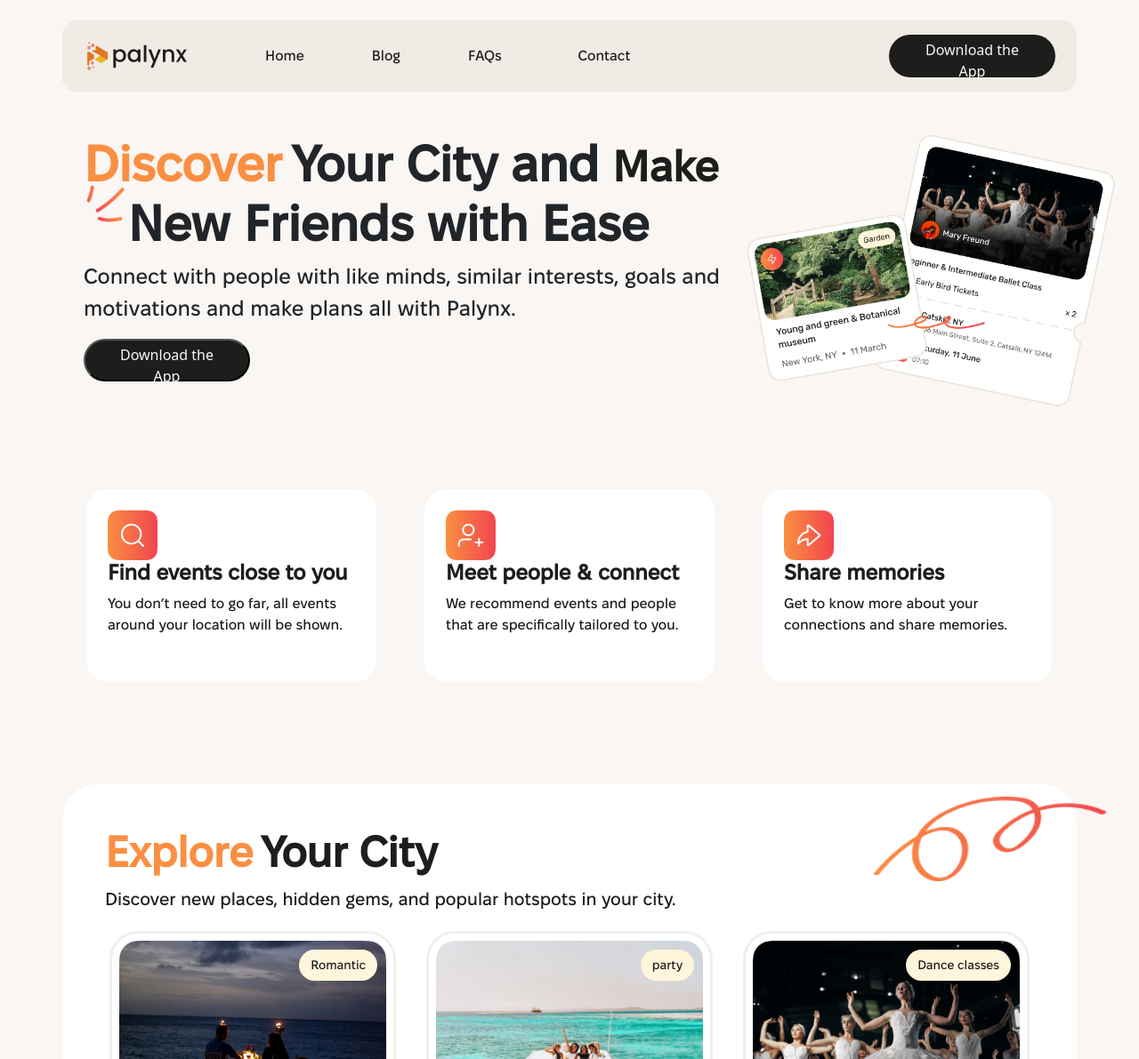
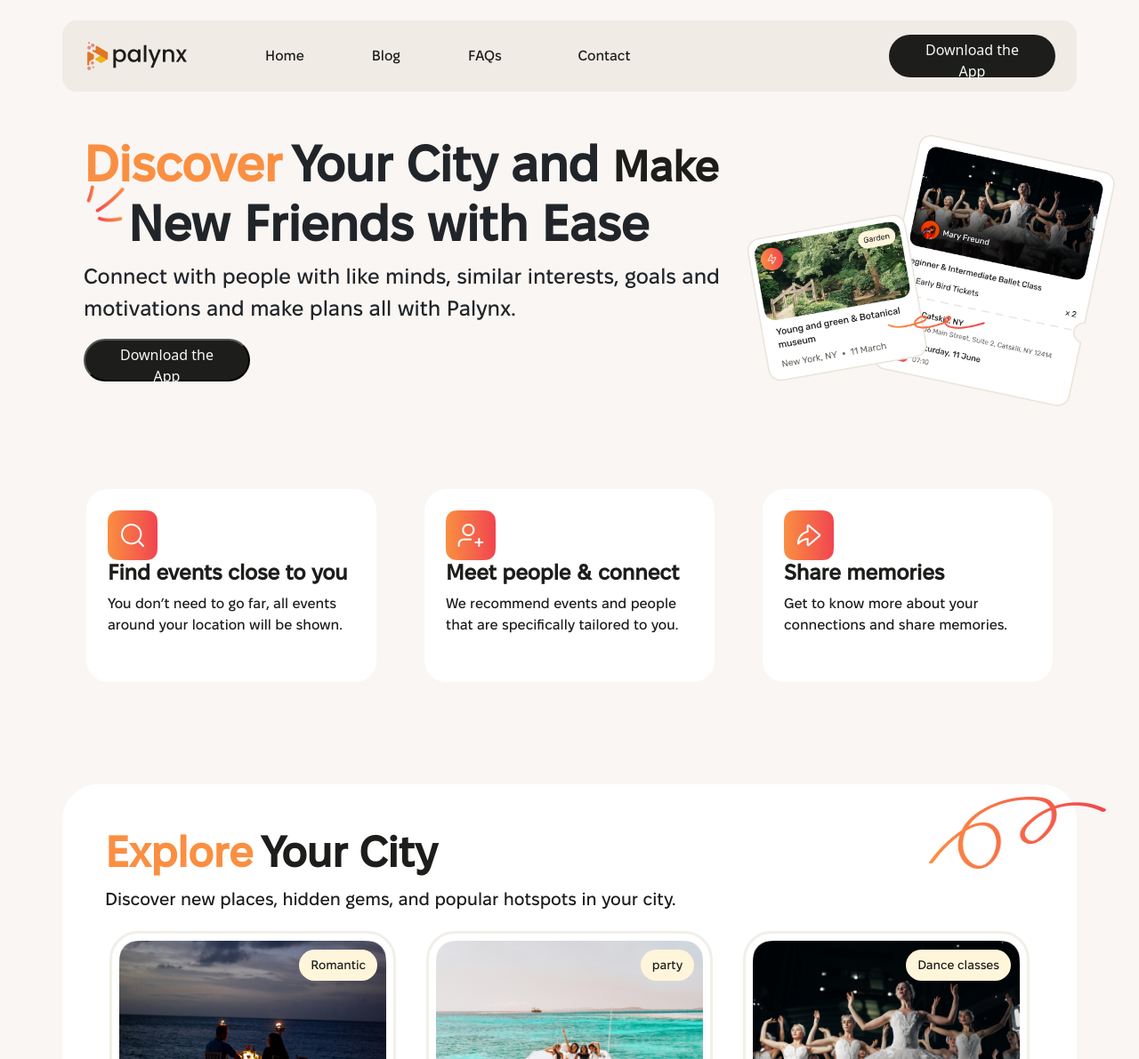
Before and after one commit to Earthpasserby/palynxx, a React (Create React App) app: page / in a window 1280 px wide. Shown: the top 1191 px of the page at 89% size. Built offline with nearby package versions, Linux system fonts and the light colour scheme.

Commit message:
homepage more

```diff
--- a/src/App.css
+++ b/src/App.css
@@ -117,7 +117,7 @@ body {
 }
 .download {
   position: absolute;
-  right:40px;
+  right: 40px;
   top: 10px;
 }
 .down-Img {
@@ -329,7 +329,7 @@ body {
 .Line {
   position: absolute;
   bottom: 30px;
-  left: 170px;
+  left: 180px;
 }
 
 .plat-img {
@@ -945,8 +945,12 @@ span {
   line-height: 19.2px;
   font-weight: 400px;
 }
-.L1{
+.L1 {
   display: none;
+}
+.underline1 {
+  width: 91px;
+  height: 33px;
 }
 @media (min-width: 768px) {
   /*Home*/
@@ -1098,14 +1102,14 @@ span {
     position: absolute;
     top: -100px;
     right: 0;
-    left:0;
+    left: 0;
     width: 100%;
     height: 500px;
   }
   /* .down-Img {
     position: relative;
   } */
-  .L1{
+  .L1 {
     width: 221px;
     height: 30px;
     position: absolute;
@@ -1113,7 +1117,10 @@ span {
     left: -90px;
     display: block;
   }
-
+  .underline1 {
+    width: 223px;
+    height: 81px;
+  }
   .hero-7 h4 {
     font-family: Fixel Text;
     font-size: 48px;
--- a/src/Home.jsx
+++ b/src/Home.jsx
@@ -192,7 +192,7 @@ const Home = () => {
           <img
             src="./underline1.png"
             alt="palynx-img"
-            className="underline1 img-fluid w-25"
+            className="underline1 img-fluid"
           />
           <p>
             Discover new places, hidden gems, and popular hotspots in your city.
```
